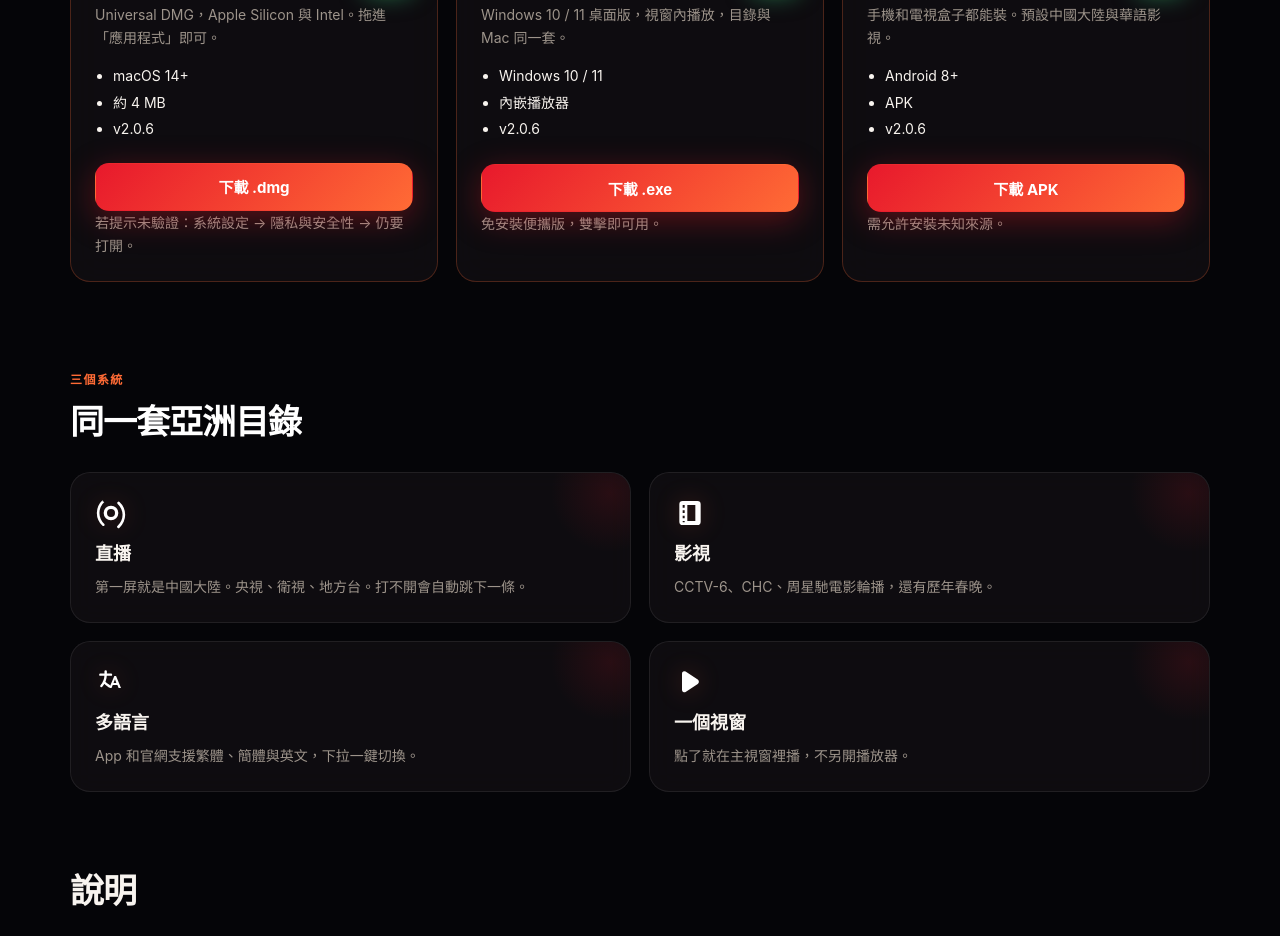
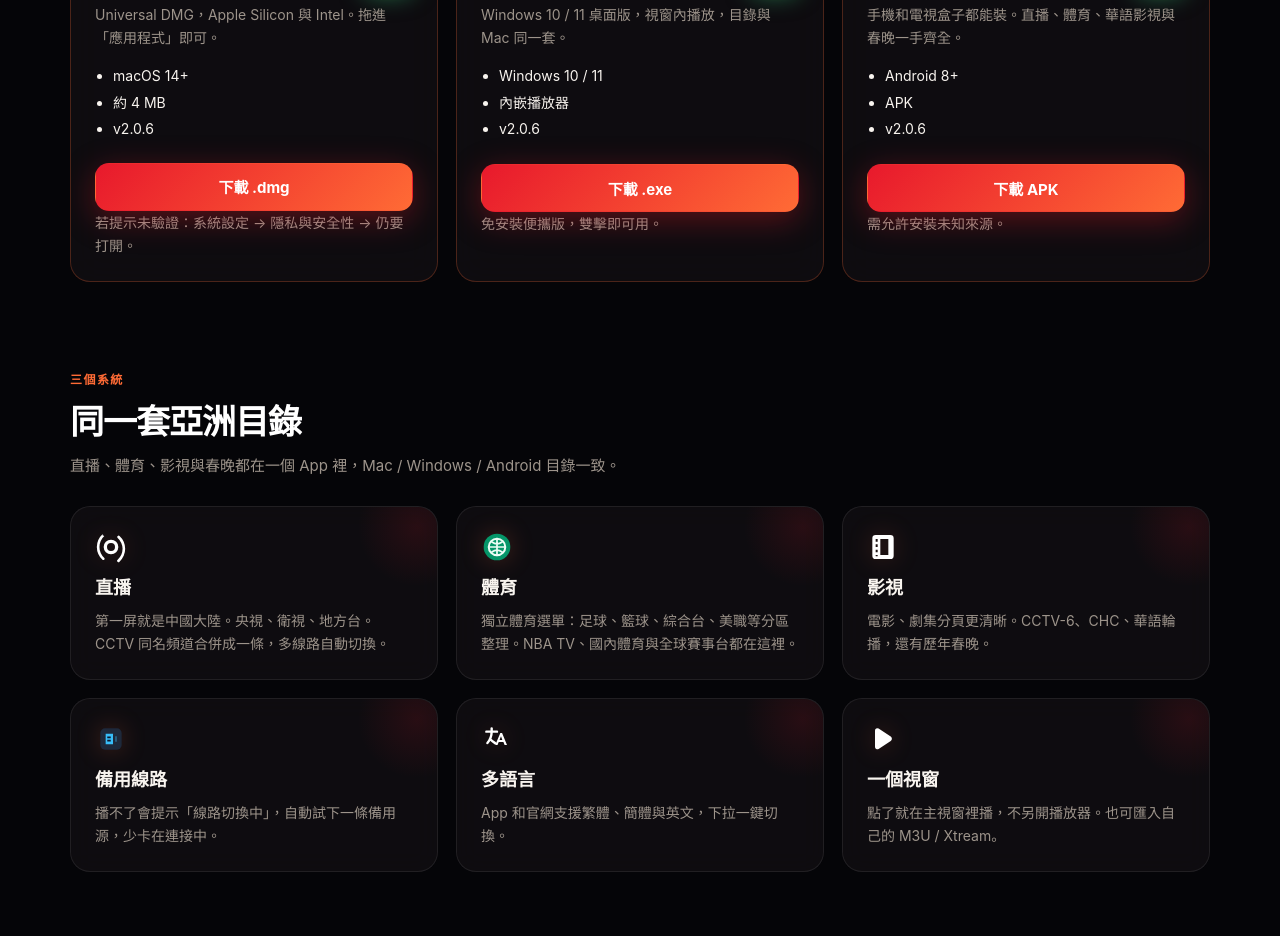
Before and after one commit to linux503/ZapIPTV, a plain HTML site: page index.html in a window 1280 px wide. Shown: the part 1045-1981 px from the top of the page. Drawn offline with Linux system fonts and the light colour scheme.

Commit message:
Highlight Sports and backup lines on marketing site
Co-authored-by: Cursor <cursoragent@cursor.com>

```diff
--- a/index.html
+++ b/index.html
@@ -4,10 +4,10 @@
     <meta charset="utf-8" />
     <meta name="viewport" content="width=device-width, initial-scale=1" />
     <title>ZapIPTV — 亞洲影視與直播應用</title>
-    <meta name="description" content="亞洲影視與直播應用。macOS / Windows / Android 三端可下載。Universal Mac（M 與 Intel）。" />
+    <meta name="description" content="亞洲影視與直播應用：中國大陸、港澳台、日韓、東南亞，以及獨立體育頻道。macOS / Windows / Android 三端可下載。" />
     <link rel="canonical" href="https://linux503.github.io/ZapIPTV/" />
     <meta property="og:title" content="ZapIPTV — 亞洲影視與直播應用" />
-    <meta property="og:description" content="亞洲影視與直播應用。" />
+    <meta property="og:description" content="直播、體育、影視與春晚，三端同一套亞洲目錄。" />
     <meta property="og:url" content="https://linux503.github.io/ZapIPTV/" />
     <link rel="icon" href="./website/app-icon.png" />
     <link rel="stylesheet" href="./website/styles.css" />
@@ -76,6 +76,16 @@
         <path d="M8.2 9.2c1 1.1 2.3 1.7 3.8 1.7s2.8-.6 3.8-1.7" stroke="#8ce99a" stroke-width="1.6" stroke-linecap="round" fill="none"/>
         <circle cx="12" cy="8" r="2.2" fill="#ffd166"/>
       </symbol>
+      <symbol id="icon-sport" viewBox="0 0 24 24">
+        <circle cx="12" cy="12" r="10" fill="#059669"/>
+        <circle cx="12" cy="12" r="6.2" fill="none" stroke="#ecfdf5" stroke-width="1.5"/>
+        <path d="M12 5.8v12.4M5.8 12h12.4M8.2 8.2c2.4 1.8 5.2 1.8 7.6 0M8.2 15.8c2.4-1.8 5.2-1.8 7.6 0" fill="none" stroke="#ecfdf5" stroke-width="1.3" stroke-linecap="round"/>
+      </symbol>
+      <symbol id="icon-mirror" viewBox="0 0 24 24">
+        <path d="M4 7.5A3.5 3.5 0 0 1 7.5 4h9A3.5 3.5 0 0 1 20 7.5v9a3.5 3.5 0 0 1-3.5 3.5h-9A3.5 3.5 0 0 1 4 16.5v-9Z" fill="#1e293b"/>
+        <path d="M8 8h5.5v8H8zm7.5 2H16v4h-.5z" fill="#38bdf8"/>
+        <path d="M9.2 10.2h2.6v1.2H9.2zm0 2.4h2.6v1.2H9.2z" fill="#0f172a"/>
+      </symbol>
     </svg>
     <div class="fx" aria-hidden="true"></div>
     <div class="fx-grid" aria-hidden="true"></div>
@@ -114,20 +124,21 @@
         <div class="hero-copy">
           <p class="live-pill"><i></i><span data-i18n="eyebrow">亞洲直播進行中</span></p>
           <h1><em data-i18n="h1">亞洲影視與直播應用</em></h1>
-          <p class="lead" data-i18n="lead">預設中國大陸，還有港澳台、日韓和東南亞。自己的片庫用 M3U / Xtream 匯入。</p>
+          <p class="lead" data-i18n="lead">預設中國大陸，還有港澳台、日韓、東南亞，以及獨立體育頻道。央視同名線路自動合併，播不了會切備用線路。</p>
           <div class="hero-stats">
             <div class="stat"><b>3</b><span data-i18n="stat.platforms">平台可下載</span></div>
-            <div class="stat"><b>14+</b><span data-i18n="stat.regions">亞洲分區</span></div>
+            <div class="stat"><b>15+</b><span data-i18n="stat.regions">亞洲分區</span></div>
             <div class="stat"><b>2.0.6</b><span data-i18n="stat.version">正式版</span></div>
           </div>
           <div class="hero-cta">
             <a class="btn solid" href="#apps">
-              <span data-i18n="cta.download">选择下载</span>
+              <span data-i18n="cta.download">選擇下載</span>
               <small data-i18n="cta.choose">macOS / Windows / Android</small>
             </a>
           </div>
           <ul class="regions">
             <li><span class="region-icon" aria-hidden="true"><svg><use href="#icon-cn"></use></svg></span><span data-i18n="chip.cn">中國大陸</span></li>
+            <li><span class="region-icon" aria-hidden="true"><svg><use href="#icon-sport"></use></svg></span><span data-i18n="chip.sport">體育</span></li>
             <li><span class="region-icon" aria-hidden="true"><svg><use href="#icon-gala"></use></svg></span><span data-i18n="chip.gala">春晚</span></li>
             <li><span class="region-icon" aria-hidden="true"><svg><use href="#icon-tw"></use></svg></span><span data-i18n="chip.tw">台灣</span></li>
             <li><span class="region-icon" aria-hidden="true"><svg><use href="#icon-hk"></use></svg></span><span data-i18n="chip.hk">香港</span></li>
@@ -151,9 +162,10 @@
             </div>
             <ul class="tv-list" id="tv-channels">
               <li class="on" data-ch="CCTV-1 綜合"><span>01</span> CCTV-1 綜合</li>
-              <li data-ch="CCTV-6 電影"><span>06</span> CCTV-6 電影</li>
-              <li data-ch="🎆 2025 春晚"><span>春</span> 🎆 2025 春晚</li>
+              <li data-ch="NBA TV"><span>球</span> NBA TV</li>
+              <li data-ch="CCTV-5 體育"><span>05</span> CCTV-5 體育</li>
               <li data-ch="翡翠台"><span>HK</span> 翡翠台</li>
+              <li data-ch="🎆 2025 春晚"><span>春</span> 2025 春晚</li>
             </ul>
           </div>
         </aside>
@@ -202,7 +214,7 @@
               <span class="os-name">Android</span>
               <span class="tag on" data-i18n="tag.ready">可下載</span>
             </div>
-            <p data-i18n="and.desc">手機和電視盒子都能裝。預設中國大陸與華語影視。</p>
+            <p data-i18n="and.desc">手機和電視盒子都能裝。直播、體育、華語影視與春晚一手齊全。</p>
             <ul>
               <li>Android 8+</li>
               <li>APK</li>
@@ -218,27 +230,38 @@
         <div class="sec-head">
           <p class="kicker" data-i18n="why.kicker">三個系統</p>
           <h2 data-i18n="why.title">同一套亞洲目錄</h2>
+          <p data-i18n="why.hint">直播、體育、影視與春晚都在一個 App 裡，Mac / Windows / Android 目錄一致。</p>
         </div>
-        <div class="bento">
+        <div class="bento bento-6">
           <article>
             <span class="ico" aria-hidden="true"><svg><use href="#icon-live"></use></svg></span>
             <h3 data-i18n="why.live">直播</h3>
-            <p data-i18n="why.live.p">第一屏就是中國大陸。央視、衛視、地方台。打不開會自動跳下一條。</p>
+            <p data-i18n="why.live.p">第一屏就是中國大陸。央視、衛視、地方台。CCTV 同名頻道合併成一條，多線路自動切換。</p>
+          </article>
+          <article>
+            <span class="ico" aria-hidden="true"><svg><use href="#icon-sport"></use></svg></span>
+            <h3 data-i18n="why.sport">體育</h3>
+            <p data-i18n="why.sport.p">獨立體育選單：足球、籃球、綜合台、美職等分區整理。NBA TV、國內體育與全球賽事台都在這裡。</p>
           </article>
           <article>
             <span class="ico" aria-hidden="true"><svg><use href="#icon-film"></use></svg></span>
             <h3 data-i18n="why.vod">影視</h3>
-            <p data-i18n="why.vod.p">CCTV-6、CHC、周星馳電影輪播，還有歷年春晚。</p>
+            <p data-i18n="why.vod.p">電影、劇集分頁更清晰。CCTV-6、CHC、華語輪播，還有歷年春晚。</p>
+          </article>
+          <article>
+            <span class="ico" aria-hidden="true"><svg><use href="#icon-mirror"></use></svg></span>
+            <h3 data-i18n="why.mirror">備用線路</h3>
+            <p data-i18n="why.mirror.p">播不了會提示「線路切換中」，自動試下一條備用源，少卡在連接中。</p>
           </article>
           <article>
             <span class="ico" aria-hidden="true"><svg><use href="#icon-language"></use></svg></span>
-            <h3 data-i18n="why.lang">簡繁</h3>
-            <p data-i18n="why.lang.p">App 和官網都支援簡體、繁體，側欄一鍵切換。</p>
+            <h3 data-i18n="why.lang">多語言</h3>
+            <p data-i18n="why.lang.p">App 和官網支援繁體、簡體與英文，下拉一鍵切換。</p>
           </article>
           <article>
             <span class="ico" aria-hidden="true"><svg><use href="#icon-play"></use></svg></span>
             <h3 data-i18n="why.play">一個視窗</h3>
-            <p data-i18n="why.play.p">點了就在主視窗裡播，不另開播放器。</p>
+            <p data-i18n="why.play.p">點了就在主視窗裡播，不另開播放器。也可匯入自己的 M3U / Xtream。</p>
           </article>
         </div>
       </section>
@@ -255,7 +278,15 @@
         </details>
         <details>
           <summary data-i18n="faq.q3">三個系統內容一樣嗎？</summary>
-          <p data-i18n="faq.a3">目錄規劃一致：亞洲優先，預設中國大陸。播放器按系統會略有差別。</p>
+          <p data-i18n="faq.a3">目錄規劃一致：亞洲優先，預設中國大陸，並有獨立體育。播放器按系統會略有差別。</p>
+        </details>
+        <details>
+          <summary data-i18n="faq.q4">體育在哪裡？</summary>
+          <p data-i18n="faq.a4">Mac 版側欄有獨立「體育」；可按足球、籃球、綜合台等分類瀏覽。Android / Windows 同樣收錄體育頻道。</p>
+        </details>
+        <details>
+          <summary data-i18n="faq.q5">為什麼有時顯示線路切換中？</summary>
+          <p data-i18n="faq.a5">同一個頻道可能有多條備用線路。當前線路連不上時，會自動換下一條，稍等即可。</p>
         </details>
       </section>
     </main>
@@ -277,9 +308,9 @@
           "nav.apps": "下载", "nav.why": "产品", "nav.faq": "说明",
           eyebrow: "亚洲直播进行中",
           h1: "亚洲影视与直播应用",
-          lead: "默认中国大陆，还有港澳台、日韩和东南亚。自己的片库用 M3U / Xtream 导入。",
+          lead: "默认中国大陆，还有港澳台、日韩、东南亚，以及独立体育频道。央视同名线路自动合并，播不了会切备用线路。",
           "cta.download": "选择下载", "cta.choose": "macOS / Windows / Android",
-          "chip.cn": "中国大陆", "chip.gala": "春晚", "chip.tw": "台湾", "chip.hk": "香港",
+          "chip.cn": "中国大陆", "chip.sport": "体育", "chip.gala": "春晚", "chip.tw": "台湾", "chip.hk": "香港",
           "chip.jp": "日本", "chip.kr": "韩国", "chip.sea": "东南亚",
           "stat.platforms": "平台可下载", "stat.regions": "亚洲分区", "stat.version": "正式版",
           "apps.kicker": "一台设备一个安装包",
@@ -291,33 +322,39 @@
           "mac.gate": "若提示未验证：系统设置 → 隐私与安全性 → 仍要打开。",
           "win.desc": "Windows 10 / 11 桌面版，窗口内播放，目录与 Mac 同一套。",
           "win.play": "内嵌播放器", "win.btn": "下载 .exe", "win.note": "免安装便携版，双击即可用。",
-          "and.desc": "手机和电视盒子都能装。默认中国大陆与华语影视。",
+          "and.desc": "手机和电视盒子都能装。直播、体育、华语影视与春晚一手齐全。",
           "and.btn": "下载 APK", "and.note": "需允许安装未知来源。",
           "why.kicker": "三个系统",
           "why.title": "同一套亚洲目录",
-          "why.live": "直播", "why.live.p": "第一屏就是中国大陆。央视、卫视、地方台。打不开会自动跳下一条。",
-          "why.vod": "影视", "why.vod.p": "CCTV-6、CHC、周星驰电影轮播，还有历年春晚。",
-          "why.lang": "多语言", "why.lang.p": "App 和官网支持简体、繁体与英文，下拉一键切换。",
-          "why.play": "一个窗口", "why.play.p": "点了就在主窗口里播，不另开播放器。",
-          "why.src": "自己的片源", "why.src.p": "左侧「我的片源」只用来导入你自己的播放列表，和自带频道分开。",
+          "why.hint": "直播、体育、影视与春晚都在一个 App 里，Mac / Windows / Android 目录一致。",
+          "why.live": "直播", "why.live.p": "第一屏就是中国大陆。央视、卫视、地方台。CCTV 同名频道合并成一条，多线路自动切换。",
+          "why.sport": "体育", "why.sport.p": "独立体育菜单：足球、篮球、综合台、美职等分区整理。NBA TV、国内体育与全球赛事台都在这里。",
+          "why.vod": "影视", "why.vod.p": "电影、剧集分页更清晰。CCTV-6、CHC、华语轮播，还有历年春晚。",
+          "why.mirror": "备用线路", "why.mirror.p": "播不了会提示「线路切换中」，自动试下一条备用源，少卡在连接中。",
+          "why.lang": "多语言", "why.lang.p": "App 和官网支持繁体、简体与英文，下拉一键切换。",
+          "why.play": "一个窗口", "why.play.p": "点了就在主窗口里播，不另开播放器。也可导入自己的 M3U / Xtream。",
           "faq.title": "说明",
           "faq.q1": "Android 提示无法安装？",
           "faq.a1": "到系统设置允许「未知来源」或「安装未知应用」，再重新安装 APK。",
           "faq.q2": "Mac 提示无法打开？",
           "faq.a2": "右键 App 选打开，或到系统设置 → 隐私与安全性 → 仍要打开。",
           "faq.q3": "三个系统内容一样吗？",
-          "faq.a3": "目录规划一致：亚洲优先，默认中国大陆。播放器按系统会略有差别。",
+          "faq.a3": "目录规划一致：亚洲优先，默认中国大陆，并有独立体育。播放器按系统会略有差别。",
+          "faq.q4": "体育在哪里？",
+          "faq.a4": "Mac 版侧栏有独立「体育」；可按足球、篮球、综合台等分类浏览。Android / Windows 同样收录体育频道。",
+          "faq.q5": "为什么有时显示线路切换中？",
+          "faq.a5": "同一个频道可能有多条备用线路。当前线路连不上时，会自动换下一条，稍等即可。",
           foot: "macOS · Windows · Android 三端可下载",
           "doc.title": "ZapIPTV — 亚洲影视与直播应用",
-          "doc.desc": "亚洲影视与直播应用。macOS / Windows / Android 三端可下载。"
+          "doc.desc": "亚洲影视与直播应用：中国大陆、港澳台、日韩、东南亚，以及独立体育频道。macOS / Windows / Android 三端可下载。"
         },
         hant: {
           "nav.apps": "下載", "nav.why": "產品", "nav.faq": "說明",
           eyebrow: "亞洲直播進行中",
           h1: "亞洲影視與直播應用",
-          lead: "預設中國大陸，還有港澳台、日韓和東南亞。自己的片庫用 M3U / Xtream 匯入。",
+          lead: "預設中國大陸，還有港澳台、日韓、東南亞，以及獨立體育頻道。央視同名線路自動合併，播不了會切備用線路。",
           "cta.download": "選擇下載", "cta.choose": "macOS / Windows / Android",
-          "chip.cn": "中國大陸", "chip.gala": "春晚", "chip.tw": "台灣", "chip.hk": "香港",
+          "chip.cn": "中國大陸", "chip.sport": "體育", "chip.gala": "春晚", "chip.tw": "台灣", "chip.hk": "香港",
           "chip.jp": "日本", "chip.kr": "韓國", "chip.sea": "東南亞",
           "stat.platforms": "平台可下載", "stat.regions": "亞洲分區", "stat.version": "正式版",
           "apps.kicker": "一台裝置一個安裝包",
@@ -329,33 +366,39 @@
           "mac.gate": "若提示未驗證：系統設定 → 隱私與安全性 → 仍要打開。",
           "win.desc": "Windows 10 / 11 桌面版，視窗內播放，目錄與 Mac 同一套。",
           "win.play": "內嵌播放器", "win.btn": "下載 .exe", "win.note": "免安裝便攜版，雙擊即可用。",
-          "and.desc": "手機和電視盒子都能裝。預設中國大陸與華語影視。",
+          "and.desc": "手機和電視盒子都能裝。直播、體育、華語影視與春晚一手齊全。",
           "and.btn": "下載 APK", "and.note": "需允許安裝未知來源。",
           "why.kicker": "三個系統",
           "why.title": "同一套亞洲目錄",
-          "why.live": "直播", "why.live.p": "第一屏就是中國大陸。央視、衛視、地方台。打不開會自動跳下一條。",
-          "why.vod": "影視", "why.vod.p": "CCTV-6、CHC、周星馳電影輪播，還有歷年春晚。",
+          "why.hint": "直播、體育、影視與春晚都在一個 App 裡，Mac / Windows / Android 目錄一致。",
+          "why.live": "直播", "why.live.p": "第一屏就是中國大陸。央視、衛視、地方台。CCTV 同名頻道合併成一條，多線路自動切換。",
+          "why.sport": "體育", "why.sport.p": "獨立體育選單：足球、籃球、綜合台、美職等分區整理。NBA TV、國內體育與全球賽事台都在這裡。",
+          "why.vod": "影視", "why.vod.p": "電影、劇集分頁更清晰。CCTV-6、CHC、華語輪播，還有歷年春晚。",
+          "why.mirror": "備用線路", "why.mirror.p": "播不了會提示「線路切換中」，自動試下一條備用源，少卡在連接中。",
           "why.lang": "多語言", "why.lang.p": "App 和官網支援繁體、簡體與英文，下拉一鍵切換。",
-          "why.play": "一個視窗", "why.play.p": "點了就在主視窗裡播，不另開播放器。",
-          "why.src": "自己的片源", "why.src.p": "左側「我的片源」只用來匯入你自己的播放列表，和自帶頻道分開。",
+          "why.play": "一個視窗", "why.play.p": "點了就在主視窗裡播，不另開播放器。也可匯入自己的 M3U / Xtream。",
           "faq.title": "說明",
           "faq.q1": "Android 提示無法安裝？",
           "faq.a1": "到系統設定允許「未知來源」或「安裝未知應用」，再重新安裝 APK。",
           "faq.q2": "Mac 提示無法打開？",
           "faq.a2": "右鍵 App 選打開，或到系統設定 → 隱私與安全性 → 仍要打開。",
           "faq.q3": "三個系統內容一樣嗎？",
-          "faq.a3": "目錄規劃一致：亞洲優先，預設中國大陸。播放器按系統會略有差別。",
+          "faq.a3": "目錄規劃一致：亞洲優先，預設中國大陸，並有獨立體育。播放器按系統會略有差別。",
+          "faq.q4": "體育在哪裡？",
+          "faq.a4": "Mac 版側欄有獨立「體育」；可按足球、籃球、綜合台等分類瀏覽。Android / Windows 同樣收錄體育頻道。",
+          "faq.q5": "為什麼有時顯示線路切換中？",
+          "faq.a5": "同一個頻道可能有多條備用線路。當前線路連不上時，會自動換下一條，稍等即可。",
           foot: "macOS · Windows · Android 三端可下載",
           "doc.title": "ZapIPTV — 亞洲影視與直播應用",
-          "doc.desc": "亞洲影視與直播應用。macOS / Windows / Android 三端可下載。"
+          "doc.desc": "亞洲影視與直播應用：中國大陸、港澳台、日韓、東南亞，以及獨立體育頻道。macOS / Windows / Android 三端可下載。"
         },
         en: {
           "nav.apps": "Download", "nav.why": "Product", "nav.faq": "Help",
           eyebrow: "Asian live TV, ready now",
           h1: "Asian TV & streaming app",
-          lead: "Mainland China first, plus Hong Kong, Taiwan, Japan, Korea, and Southeast Asia. Import your own library with M3U / Xtream.",
+          lead: "Mainland China first, plus Hong Kong, Taiwan, Japan, Korea, Southeast Asia, and a dedicated Sports section. Same-name CCTV feeds merge into one channel with auto failover.",
           "cta.download": "Choose download", "cta.choose": "macOS / Windows / Android",
-          "chip.cn": "Mainland China", "chip.gala": "Spring Festival Gala", "chip.tw": "Taiwan", "chip.hk": "Hong Kong",
+          "chip.cn": "Mainland China", "chip.sport": "Sports", "chip.gala": "Spring Festival Gala", "chip.tw": "Taiwan", "chip.hk": "Hong Kong",
           "chip.jp": "Japan", "chip.kr": "Korea", "chip.sea": "Southeast Asia",
           "stat.platforms": "platforms", "stat.regions": "Asian regions", "stat.version": "stable",
           "apps.kicker": "One installer per device",
@@ -367,25 +410,31 @@
           "mac.gate": "If macOS blocks it: System Settings → Privacy & Security → Open Anyway.",
           "win.desc": "Windows 10 / 11 desktop app with in-window playback and the same catalog as Mac.",
           "win.play": "Built-in player", "win.btn": "Download .exe", "win.note": "Portable build — double-click to run.",
-          "and.desc": "Works on phones and TV boxes. Mainland China and Chinese cinema presets included.",
+          "and.desc": "Works on phones and TV boxes. Live TV, Sports, Chinese cinema, and Spring Festival Gala included.",
           "and.btn": "Download APK", "and.note": "Allow installs from unknown sources.",
           "why.kicker": "Three platforms",
           "why.title": "One Asian catalog",
-          "why.live": "Live TV", "why.live.p": "Mainland China first: CCTV, provincial, and local channels. Auto-skips dead links.",
-          "why.vod": "Cinema", "why.vod.p": "CCTV-6, CHC, movie loops, plus Spring Festival Gala archives.",
+          "why.hint": "Live TV, Sports, cinema, and Spring Festival Gala in one app — same catalog on Mac, Windows, and Android.",
+          "why.live": "Live TV", "why.live.p": "Mainland China first: CCTV, provincial, and local channels. Matching CCTV names merge into one row with multiple lines.",
+          "why.sport": "Sports", "why.sport.p": "A dedicated Sports menu with football, basketball, networks, and US majors — NBA TV, China sports, and global feeds.",
+          "why.vod": "Cinema", "why.vod.p": "Clearer Movies & Series tabs. CCTV-6, CHC, Chinese loops, plus Spring Festival Gala archives.",
+          "why.mirror": "Backup lines", "why.mirror.p": "When a stream fails, you’ll see “Switching source” while ZapIPTV tries the next mirror.",
           "why.lang": "Languages", "why.lang.p": "App and website support Traditional Chinese, Simplified Chinese, and English.",
-          "why.play": "One window", "why.play.p": "Tap a channel and it plays in the main window — no extra player.",
-          "why.src": "Your sources", "why.src.p": "Add your own playlists under My Sources, separate from the built-in catalog.",
+          "why.play": "One window", "why.play.p": "Tap a channel and it plays in the main window. You can also import your own M3U / Xtream lists.",
           "faq.title": "Help",
           "faq.q1": "Android says it can’t install?",
           "faq.a1": "Allow Unknown sources / Install unknown apps in system settings, then install the APK again.",
           "faq.q2": "Mac won’t open the app?",
           "faq.a2": "Right-click → Open, or go to System Settings → Privacy & Security → Open Anyway.",
           "faq.q3": "Are the three platforms the same?",
-          "faq.a3": "Same catalog focus: Asia first, Mainland China by default. Players differ slightly by OS.",
+          "faq.a3": "Same catalog focus: Asia first, Mainland China by default, plus dedicated Sports. Players differ slightly by OS.",
+          "faq.q4": "Where is Sports?",
+          "faq.a4": "On Mac, open the Sports sidebar tab — browse football, basketball, networks, and more. Android and Windows include sports channels too.",
+          "faq.q5": "Why does it say Switching source?",
+          "faq.a5": "Many channels have backup lines. If the current one fails, ZapIPTV automatically tries the next — just wait a moment.",
           foot: "Available on macOS · Windows · Android",
           "doc.title": "ZapIPTV — Asian TV & streaming app",
-          "doc.desc": "Asian TV and streaming app. Download for macOS, Windows, and Android."
+          "doc.desc": "Asian TV and streaming app with Mainland China, Greater China, Japan, Korea, Southeast Asia, and dedicated Sports. Download for macOS, Windows, and Android."
         }
       };
 
--- a/website/styles.css
+++ b/website/styles.css
@@ -385,6 +385,10 @@ h2{
 .fine{margin:14px 0 0;font-size:12px;color:var(--mute);min-height:2.6em;line-height:1.5}
 
 .bento{display:grid;grid-template-columns:1fr 1fr;gap:18px}
+.bento-6{grid-template-columns:repeat(3,minmax(0,1fr))}
+.sec-head p[data-i18n="why.hint"],.sec-head .why-hint{
+  margin:10px 0 0;color:var(--mute);line-height:1.6;font-size:15px;max-width:46rem
+}
 .bento article{
   position:relative;
   background:var(--card);border:1px solid var(--line);border-radius:20px;padding:24px;
@@ -444,7 +448,7 @@ footer{
 @media (max-width:900px){
   .bar{top:0;border-radius:0;width:100%;border-left:0;border-right:0}
   nav{display:none}
-  .hero,.os-grid,.bento,.hero-cta{grid-template-columns:1fr}
+  .hero,.os-grid,.bento,.bento-6,.hero-cta{grid-template-columns:1fr}
   .hero{gap:32px;padding-top:20px;min-height:auto}
   .tv-bezel{min-height:0;transform:none!important;animation:none}
   .hero-stats{flex-direction:row}
```
Also changed, not shown: website/app-icon.png.
